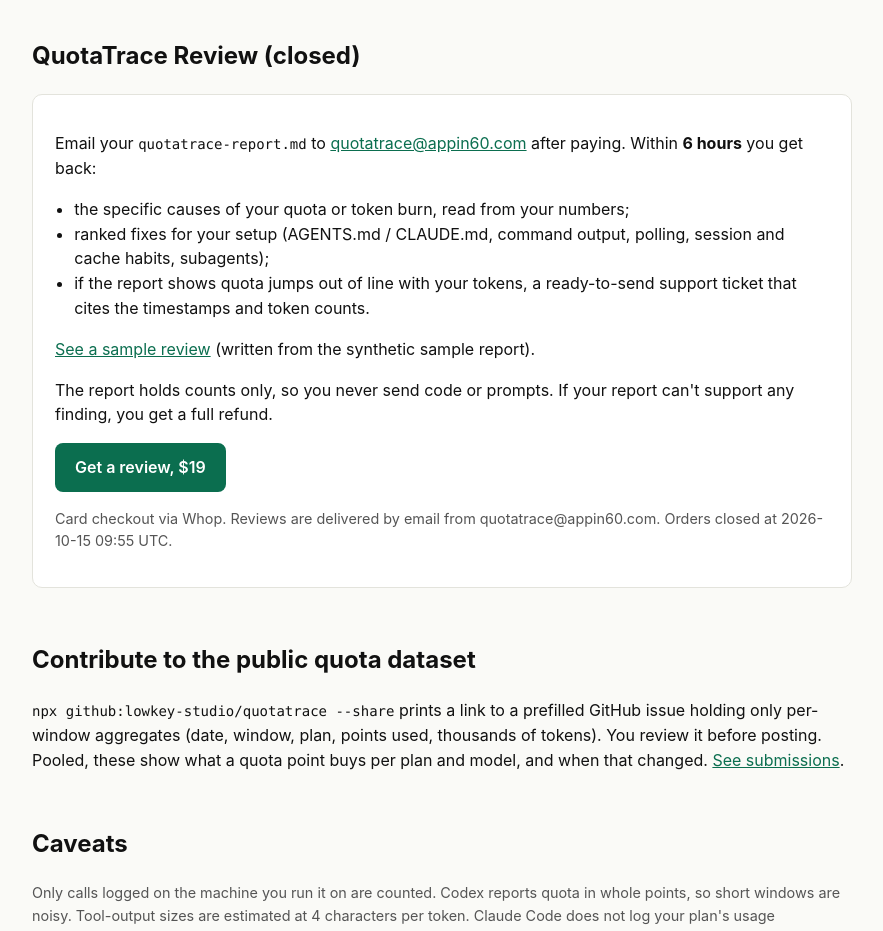
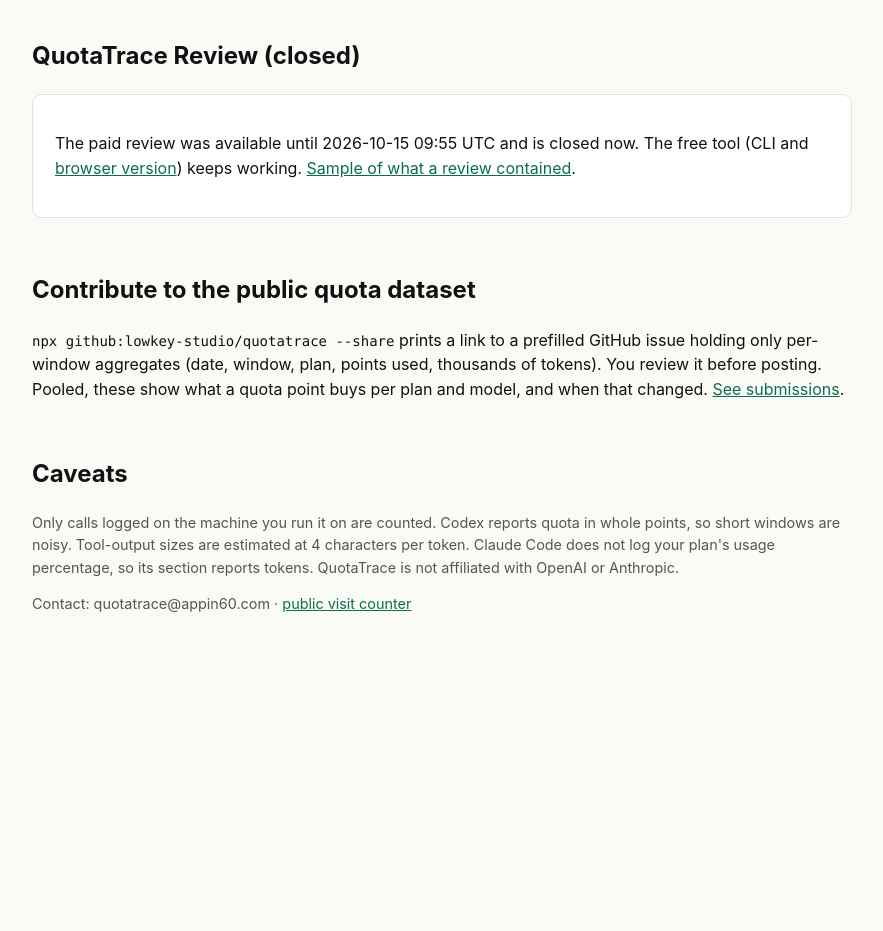
Before and after one commit to lowkey-studio/quotatrace, a website: page docs/index.html in a window 1280 px wide. Shown: the part 1480-2411 px from the top of the page, without its empty margins (198-1081 px from the left). After the commit the page ends 2190 px from the top, so only its background shows below. Drawn offline with Linux system fonts and the light colour scheme.

Commit message:
index: replace review section with closed notice

```diff
--- a/docs/index.html
+++ b/docs/index.html
@@ -52,16 +52,7 @@
 
 <h2 id="review">QuotaTrace Review (closed)</h2>
 <div class="card">
-<p>Email your <code>quotatrace-report.md</code> to <a href="mailto:quotatrace@appin60.com">quotatrace@appin60.com</a> after paying. Within <b>6 hours</b> you get back:</p>
-<ul>
-<li>the specific causes of your quota or token burn, read from your numbers;</li>
-<li>ranked fixes for your setup (AGENTS.md / CLAUDE.md, command output, polling, session and cache habits, subagents);</li>
-<li>if the report shows quota jumps out of line with your tokens, a ready-to-send support ticket that cites the timestamps and token counts.</li>
-</ul>
-<p><a href="sample-review.html">See a sample review</a> (written from the synthetic sample report).</p>
-<p>The report holds counts only, so you never send code or prompts. If your report can't support any finding, you get a full refund.</p>
-<p><a class="btn" href="https://whop.com/checkout/plan_9VoVKeQyFoaJM" onclick="window.goatcounter&&goatcounter.count({path:'checkout-click',title:'review checkout click',event:true})">Get a review, $19</a></p>
-<p class="small">Card checkout via Whop. Reviews are delivered by email from quotatrace@appin60.com. Orders closed at 2026-10-15 09:55 UTC.</p>
+<p>The paid review was available until 2026-10-15 09:55 UTC and is closed now. The free tool (CLI and <a href="app.html">browser version</a>) keeps working. <a href="sample-review.html">Sample of what a review contained</a>.</p>
 </div>
 
 <h2>Contribute to the public quota dataset</h2>
```
